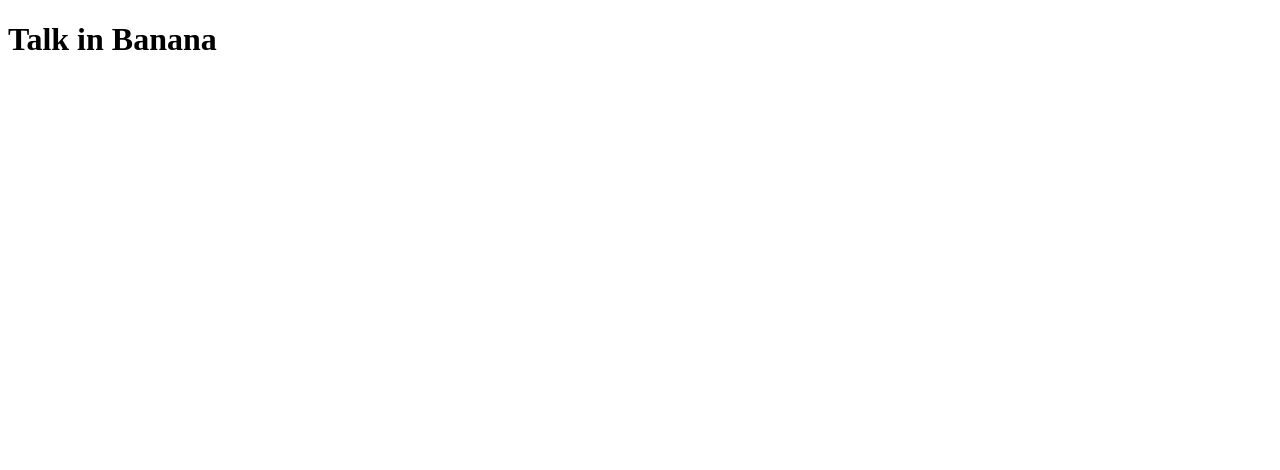
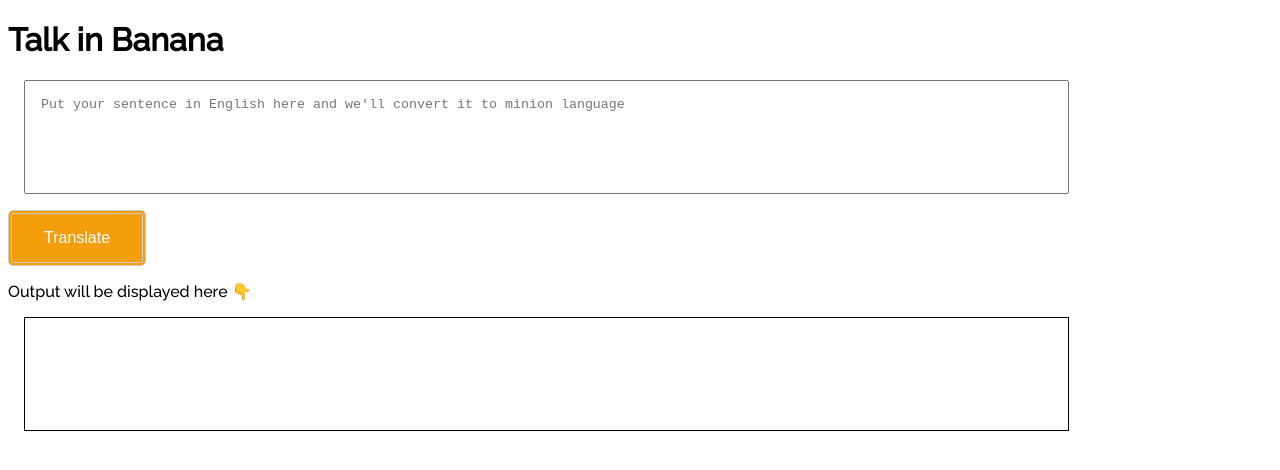
Before and after one commit to rahulreddyp/neogcamp-minion-translator, a plain HTML site: page index.html in a window 1280 px wide. Drawn offline with Linux system fonts and the light colour scheme.

Commit message:
feat: added text translate skeleton

```diff
--- /dev/null
+++ b/app.js
@@ -0,0 +1,11 @@
+var btnTranslate = document.querySelector("#btn-translate");
+var txtInput = document.querySelector("textarea[name='txt-input']")
+
+
+var outputBox = document.querySelector('#output');
+console.log(outputBox);
+function clickHandler() {
+    outputBox.innerText = txtInput.value;
+}
+
+btnTranslate.addEventListener("click", clickHandler);
--- a/index.html
+++ b/index.html
@@ -1,11 +1,23 @@
 <!DOCTYPE html>
 <html lang="en">
+
 <head>
     <meta charset="UTF-8">
     <meta name="viewport" content="width=device-width, initial-scale=1.0">
+    <link rel="stylesheet" href="style.css">
     <title>Translator App</title>
 </head>
 <body>
     <h1>Talk in Banana</h1>
+
+    <div >
+        <textarea name="txt-input" id="txt-input" cols="30" rows="10" placeholder="Put your sentence in English here and we'll convert it to minion language"></textarea>
+        <button id="btn-translate">Translate</button>
+
+        <p>Output will be displayed here 👇</p>
+        <div id="output"></div>
+    </div>
+
+    <script src="app.js" lang="text/javascript"></script>
 </body>
 </html>
--- /dev/null
+++ b/style.css
@@ -0,0 +1,39 @@
+@import url('https://fonts.googleapis.com/css2?family=Raleway:wght@500&display=swap');
+
+html {
+    font-family: 'Raleway', sans-serif;
+}
+
+textarea {
+    width: 80%;
+    height: 10vh;
+    display: block;
+    margin: 1rem;
+    padding: 1rem;
+    resize: none;
+}
+
+#btn-translate {
+    background-color: #F59E0B;
+    border: 4px double #cccccc;
+    border-radius: 5px;
+    color: white;
+    padding: 15px 32px;
+    text-align: center;
+    text-decoration: none;
+    display: inline-block;
+    font-size: 16px;
+    cursor: pointer;
+}
+
+#btn-translate:hover {
+    background-color: #FCD34D;
+}
+
+#output {
+    border: 1px solid black;
+    height: 10vh;
+    width: 80%;
+    margin: 1rem;
+    padding: 1rem;
+}
```
